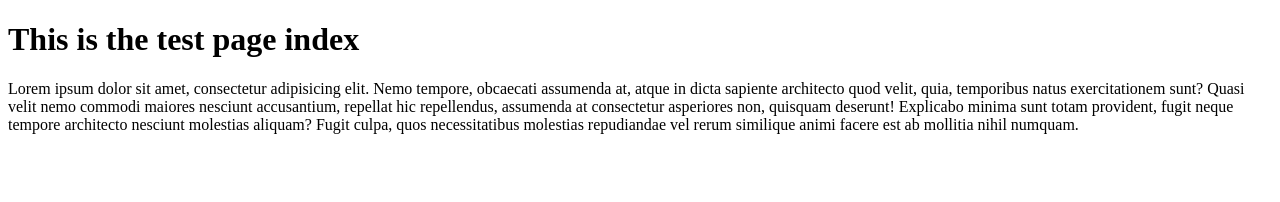
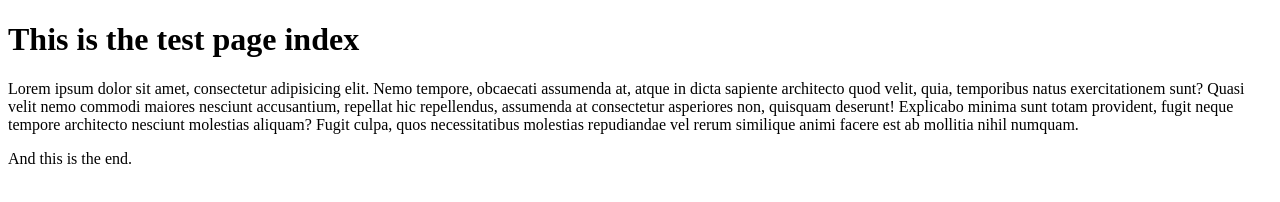
Before and after one commit to richiholland/tute-gibhub, a plain HTML site: page index.html in a window 1280 px wide. Drawn offline with Linux system fonts and the light colour scheme.

Commit message:
text added

```diff
--- a/index.html
+++ b/index.html
@@ -9,6 +9,7 @@
 <body>
   <h1>This is the test page index</h1>
   <p>Lorem ipsum dolor sit amet, consectetur adipisicing elit. Nemo tempore, obcaecati assumenda at, atque in dicta sapiente architecto quod velit, quia, temporibus natus exercitationem sunt? Quasi velit nemo commodi maiores nesciunt accusantium, repellat hic repellendus, assumenda at consectetur asperiores non, quisquam deserunt! Explicabo minima sunt totam provident, fugit neque tempore architecto nesciunt molestias aliquam? Fugit culpa, quos necessitatibus molestias repudiandae vel rerum similique animi facere est ab mollitia nihil numquam.</p>
+  <p>And this is the end.</p>
 
 </body>
 </html>
```
